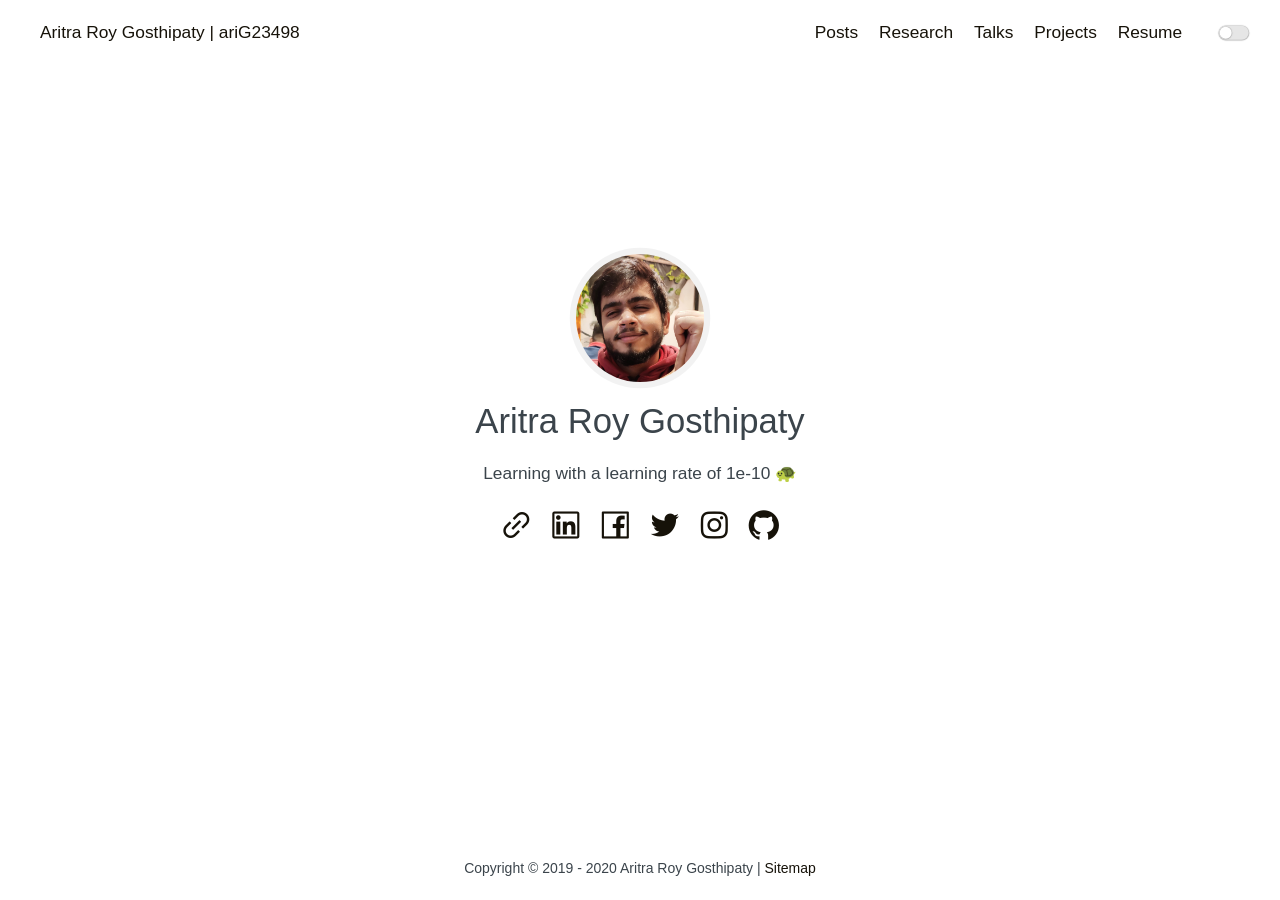
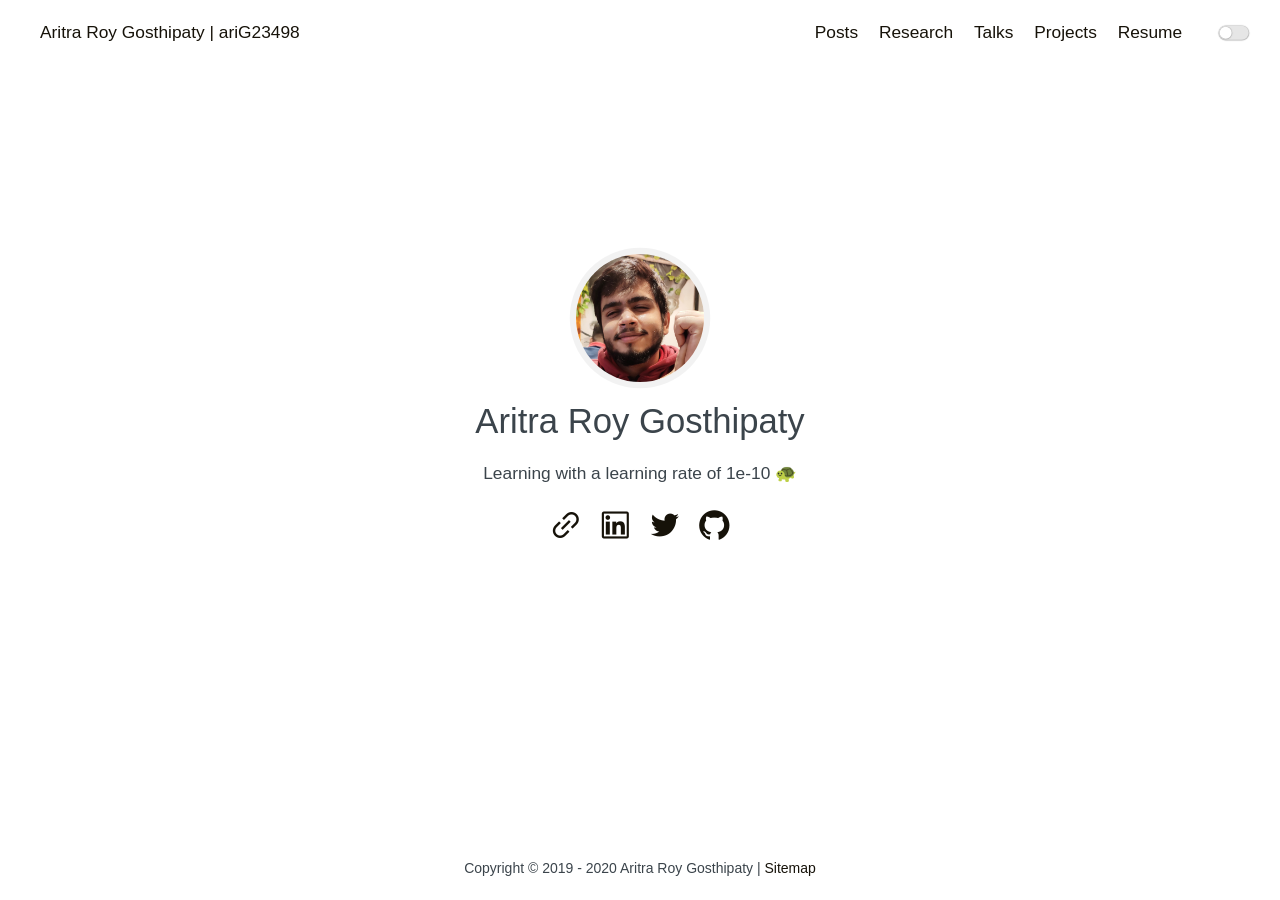
Before and after one commit to ariG23498/ariG23498.github.io, a Jekyll site: the page built from index.md, in a window 1280 px wide. Built offline with Jekyll 4.4.1, drawn with Linux system fonts in a browser that asks for light colours.

Commit message:
Update home.html

```diff
--- a/_layouts/home.html
+++ b/_layouts/home.html
@@ -20,19 +20,12 @@ layout: default
                     rel="noopener">
                     <i class="iconfont icon-linkedin"></i>
                 </a>
-                <a class="link-item" title="FaceBook" href="https://facebook.com/ariG23498" target="_blank"
-                    rel="noopener">
-                    <i class="iconfont icon-facebook"></i>
-                </a>
                 <a class="link-item" title="Twitter" href="https://twitter.com/ariG23498" target="_blank"
                     rel="noopener">
                     <i class="iconfont icon-twitter"></i>
                 </a>
-                <a class="link-item" title="Instagram" href="https://instagram.com/aritra_rg" target="_blank"
+                <a class="link-item" title="Github" href="https://github.com/ariG23498" target="_blank"
                     rel="noopener">
-                    <i class="iconfont icon-instagram"></i>
-                </a>
-                <a class="link-item" title="Github" href="https://github.com/ariG23498" target="_blank" rel="noopener">
                     <i class="iconfont icon-github"></i>
                 </a>
             </div>
```
